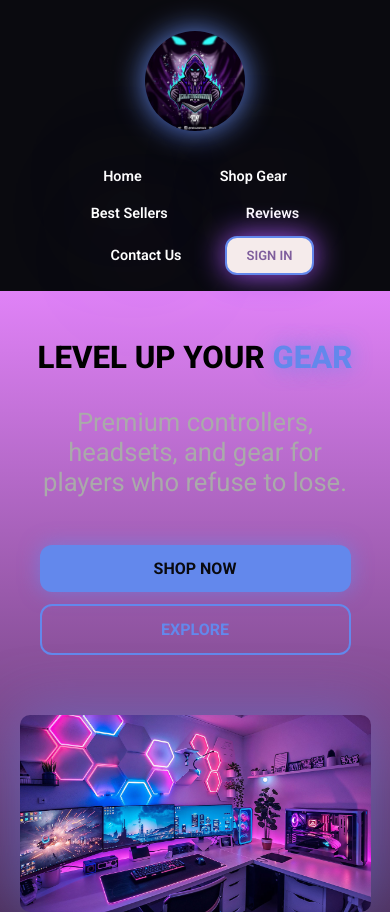
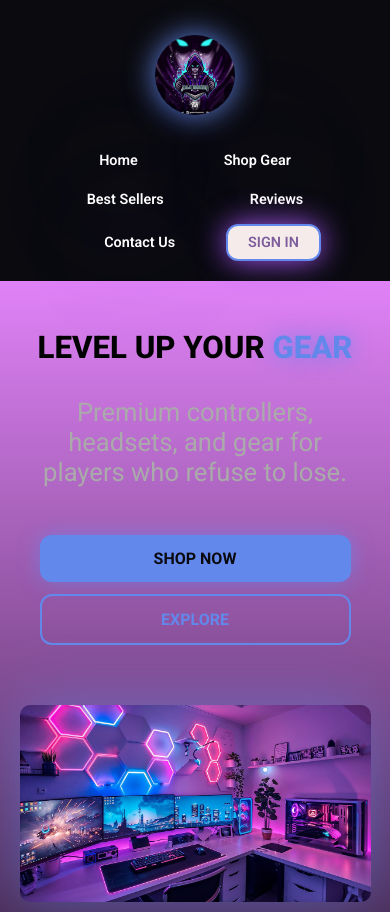
Before and after one commit to Med-H2026/Gaming-gear-store, a plain HTML site: page index.html in a window 390 px wide. Shown: the top 912 px of the page. Drawn offline with Linux system fonts and the light colour scheme.

Commit message:
Add files via upload

```diff
--- a/style.css
+++ b/style.css
@@ -424,13 +424,25 @@ img{
     .header{
         flex-direction: column;
         text-align: center;
-        padding: 16px 20px;
+        padding: 20px 16px;
+        gap: 16px;
+    }
+    .logo img{
+        height: 80px;
     }
     .nav-links{
+        width: 100%;
+        display: flex;
         justify-content: center;
-        gap: 10px 20px;/*row gap, column gap*/
+        flex-wrap: wrap;
+        gap: 12px 20px;/*row gap, column gap*/
     }
     .nav-links a{
+        font-size: 0.95rem;
+        white-space: nowrap;/*stops "best sellers" to break into 2 lines*/
+    }
+    .btn-signin{
+        padding: 8px 20px;
         font-size: 0.9rem;
     }
     .hero{
@@ -455,9 +467,13 @@ img{
         grid-template-columns: 1fr;/* 1 card per row*/
     }
     .nav-links{
-        gap: 8px;
+        gap: 10px 16px;
         font-size: 0.85rem;
     }
+    .nav-links a{
+        font-size: 0.9rem;
+    }
+
     .cat-btn{
         padding: 8px 14px;
         font-size: 0.85rem;
```
